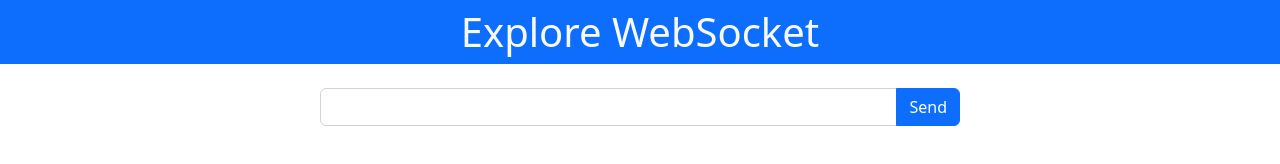
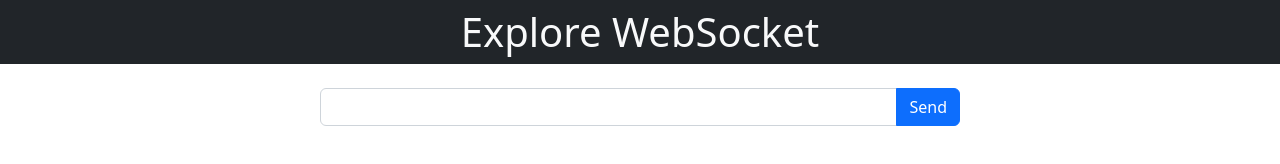
Before and after one commit to RuhulAmin7/Explore-WebSocket, a website: page index.html in a window 1280 px wide. Drawn offline with nearby package versions, Linux system fonts and the light colour scheme.

Commit message:
start script

```diff
--- a/index.html
+++ b/index.html
@@ -10,7 +10,7 @@
 </head>
 
 <body class="">
-    <h1 class="bg-primary text-center p-2 text-light">Explore WebSocket</h1>
+    <h1 class="bg-dark text-center p-2 text-light">Explore WebSocket</h1>
     <div class="d-flex flex-column justify-content-center align-items-center text-white">
         <ul id="ul" class="w-50"></ul>
         <form id="form" class="w-50 input-group ">
--- a/package.json
+++ b/package.json
@@ -4,7 +4,8 @@
     "ws": "^8.8.1"
   },
   "scripts": {
-    "dev": "nodemon server.js"
+    "dev": "nodemon server.js",
+    "start": "node server.js"
   },
   "name": "explore-websocket",
   "version": "1.0.0",
```
